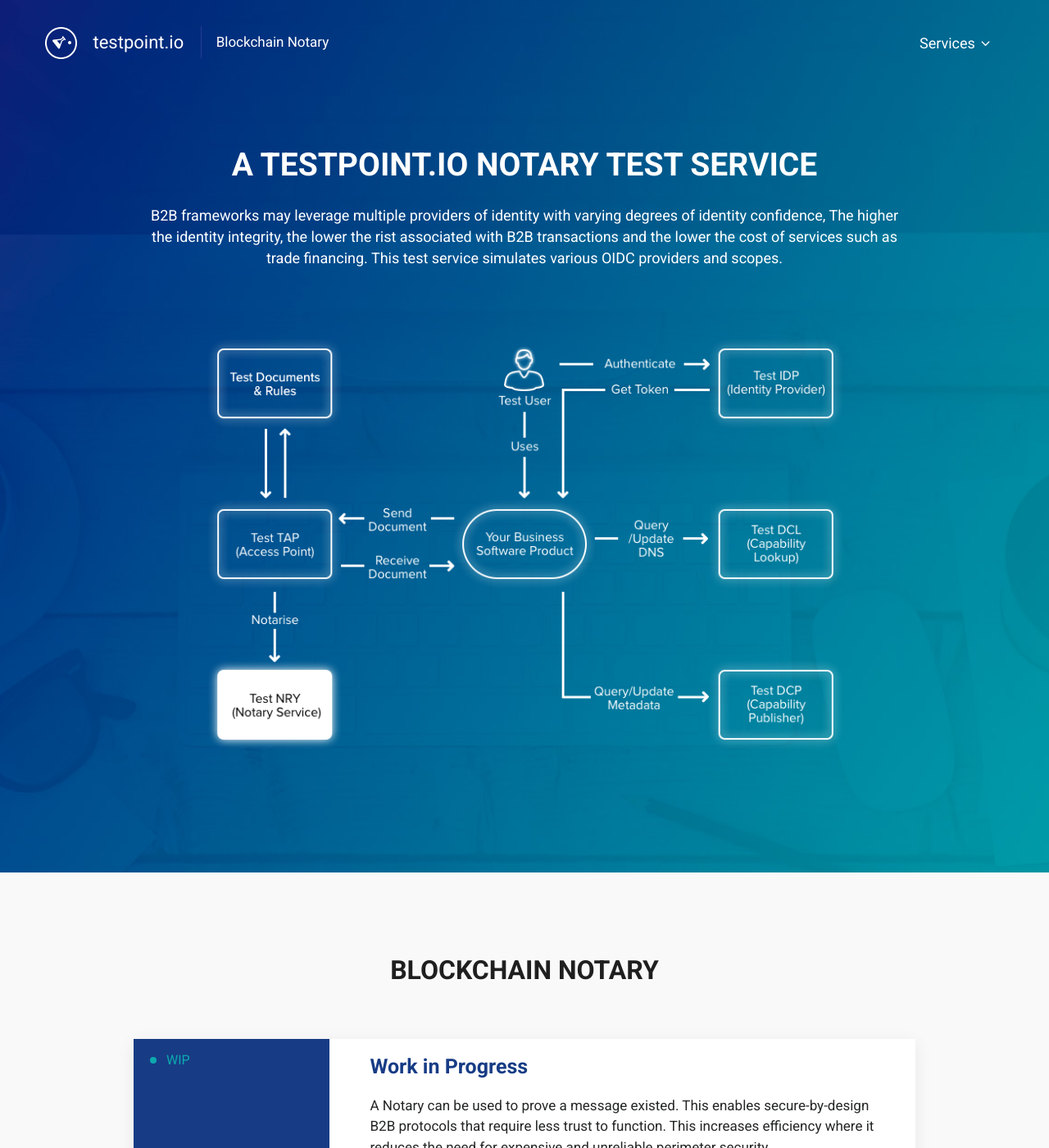
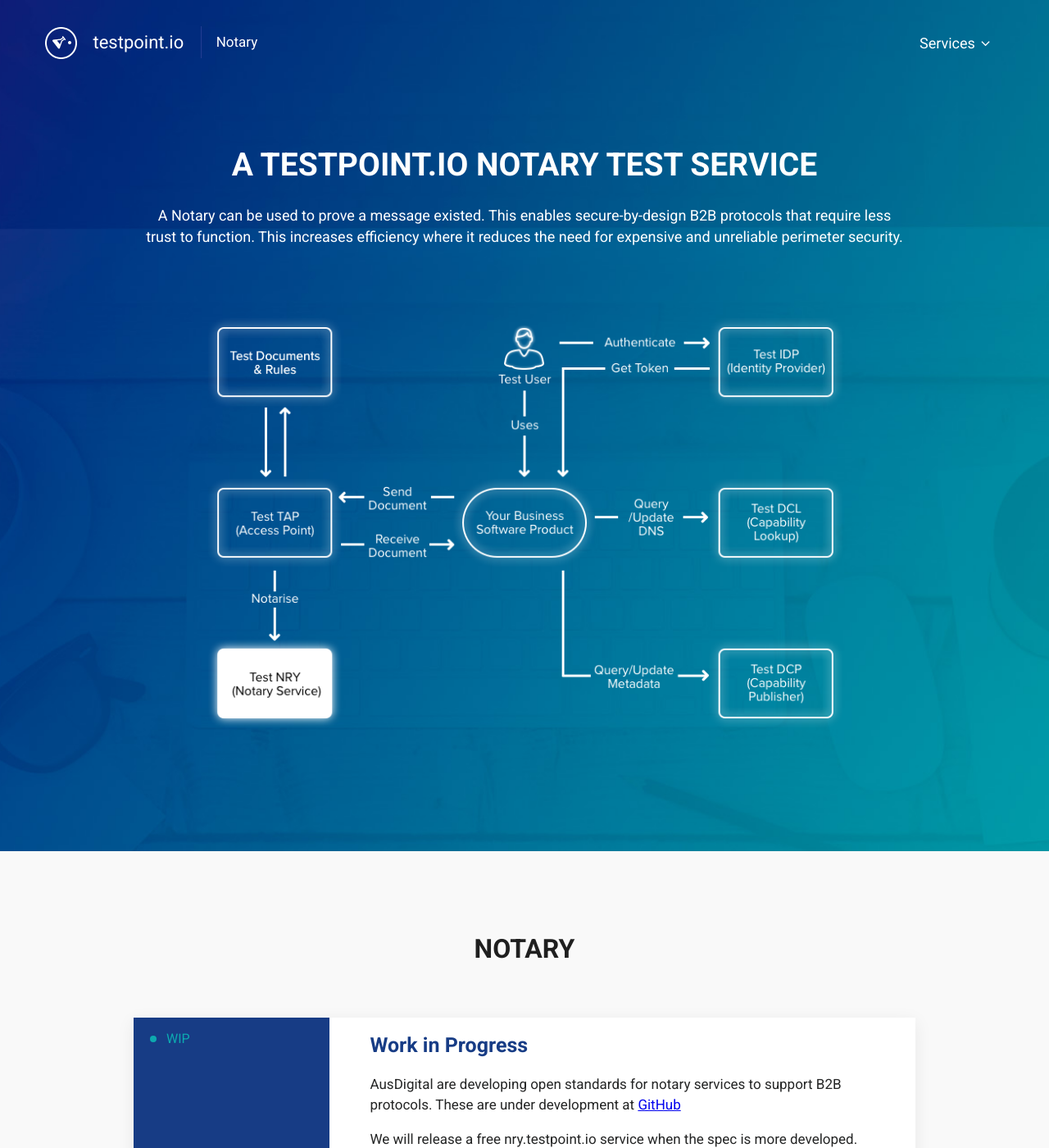
Before and after one commit to test-point/test-point.github.io, a Jekyll site: the page built from pages/nry.md, in a window 1280 px wide and 1400 px high. Shown: the whole window at 82% size. Built offline with Jekyll 4.4.1, drawn with Linux system fonts in a browser that asks for light colours; some of the changed text lies outside the part shown.

Commit message:
update nry description

```diff
--- a/pages/nry.md
+++ b/pages/nry.md
@@ -2,11 +2,11 @@
 layout: page
 title: A Testpoint.io notary test service
 classWrapper: nry
-description: B2B frameworks may leverage multiple providers of identity with varying degrees of identity confidence, The higher the identity integrity, the lower the rist associated with B2B transactions and the lower the cost of services such as trade financing. This test service simulates various OIDC providers and scopes.
+description: A Notary can be used to prove a message existed. This enables secure-by-design B2B protocols that require less trust to function. This increases efficiency where it reduces the need for expensive and unreliable perimeter security.
 pageName: nry
 diagram: /images/diagrams/test-nry.png
 diagramMobile: /images/diagrams/test-nry-mobile.png
-tabsTitle: Blockchain notary
+tabsTitle: Notary
 permalink: /nry
-tagline: Blockchain Notary
+tagline: Notary
 ---
```
Also changed, not shown: _tabs/nry-work-in-progress.md (+0 -2 lines).
